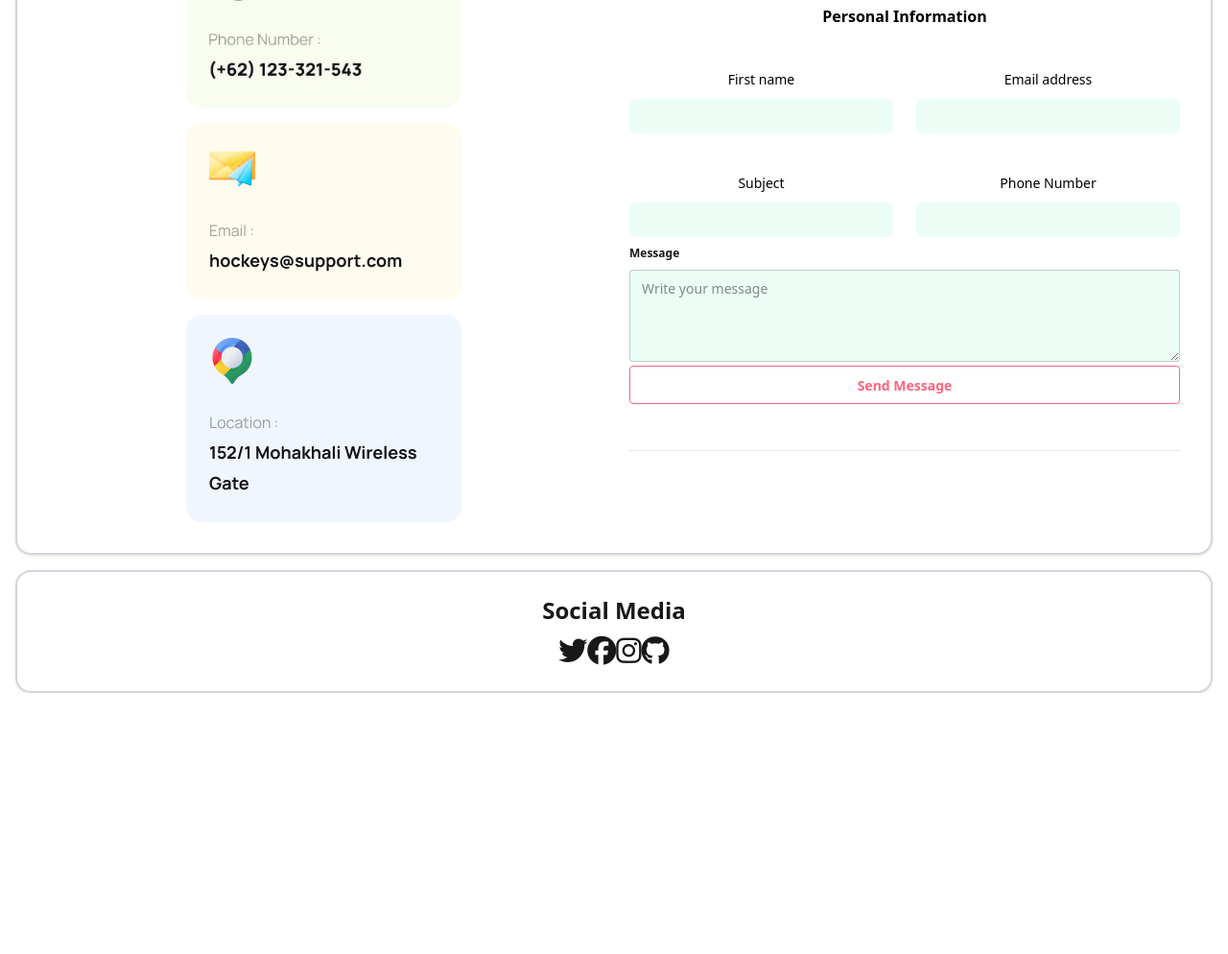
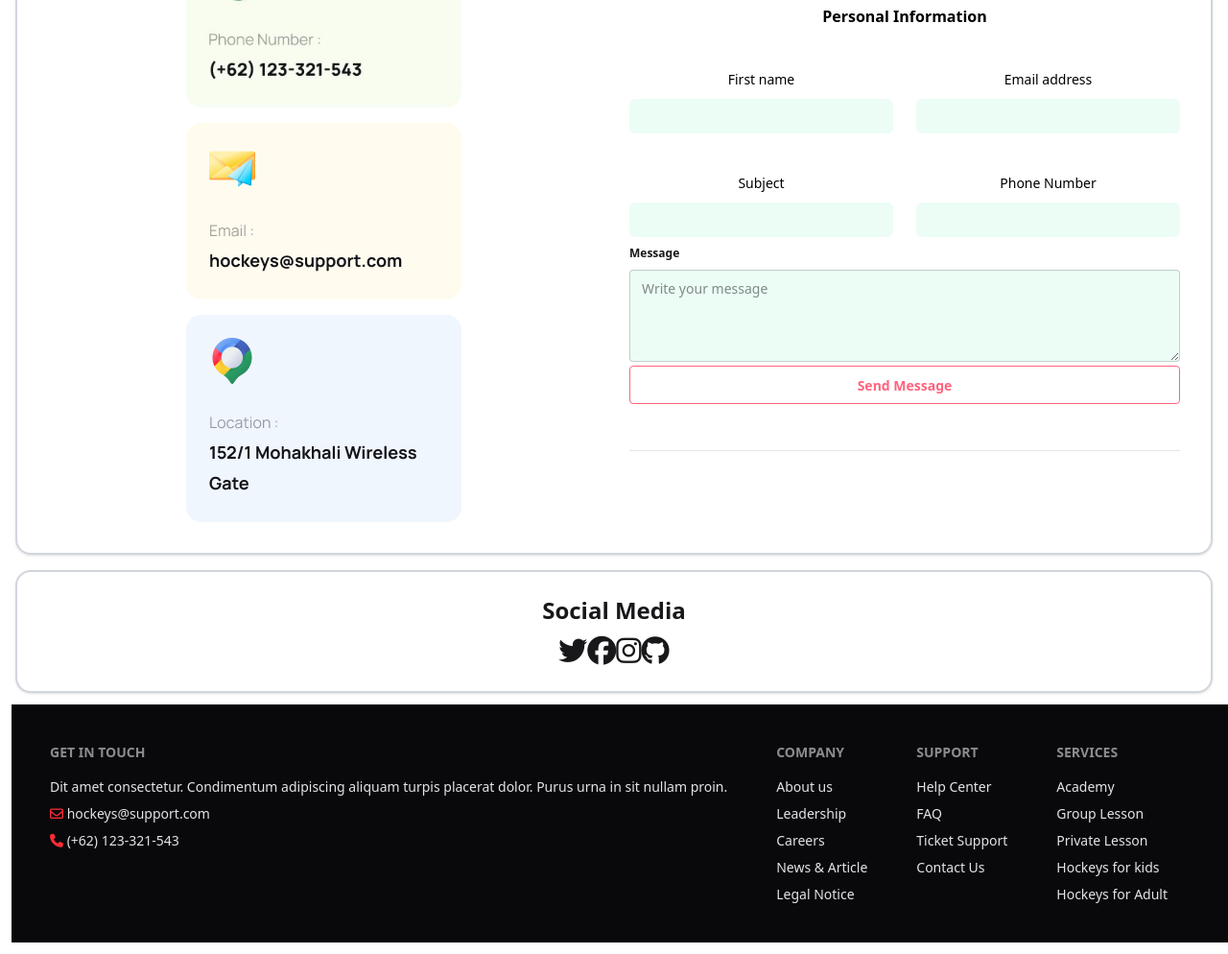
Before and after one commit to fahmidaoyshi/Hockey, a plain HTML site: page index.html in a window 1280 px wide. Shown: the part 3537-4531 px from the top of the page at 96% size. Before the commit the page ends 4259 px from the top, so only its background shows below. Drawn offline with nearby package versions, Linux system fonts and the light colour scheme.

Commit message:
Footer done

```diff
--- a/index.html
+++ b/index.html
@@ -3,11 +3,12 @@
 <head>
     <meta charset="UTF-8">
     <meta name="viewport" content="width=device-width, initial-scale=1.0">
-    <title>Document</title>
+    <title>Hockey’s</title>
     <link href="https://cdn.jsdelivr.net/npm/daisyui@5" rel="stylesheet" type="text/css" />
 <script src="https://cdn.jsdelivr.net/npm/@tailwindcss/browser@4"></script>
  <script src="https://cdn.jsdelivr.net/npm/@tailwindcss/browser@4"></script>
  <script src="https://kit.fontawesome.com/c68dad9641.js" crossorigin="anonymous"></script>
+ <link rel="shortcut icon" href="./Img/Hockey icon.png" type="image/x-icon">
 </head>
 <body>
   <!-- Navbar -->
@@ -447,5 +448,37 @@
         <p class="text-3xl m-2"><i class="fa-brands fa-twitter"></i><i class="fa-brands fa-facebook"></i><i class="fa-brands fa-instagram"></i><i class="fa-brands fa-github"></i></p>
       </div>
     </section>
+    <!-- footer -->
+    <footer class="footer sm:footer-horizontal bg-neutral text-neutral-content p-10 m-3">
+  <nav>
+    <h6 class="footer-title">Get In Touch</h6>
+    <a class="link link-hover">Dit amet consectetur. Condimentum  adipiscing aliquam turpis placerat dolor. Purus urna in sit nullam proin. </a>
+    <a class="link link-hover"><i class="fa-regular fa-envelope text-red-500"></i> hockeys@support.com</a>
+    <a class="link link-hover"><i class="fa-solid fa-phone text-red-500"></i> (+62) 123-321-543</a>
+  </nav>
+  <nav>
+    <h6 class="footer-title">Company</h6>
+    <a class="link link-hover">About us</a>
+    <a class="link link-hover">Leadership</a>
+    <a class="link link-hover">Careers</a>
+    <a class="link link-hover">News & Article</a>
+    <a class="link link-hover">Legal Notice</a>
+  </nav>
+  <nav>
+    <h6 class="footer-title">Support</h6>
+    <a class="link link-hover">Help Center</a>
+    <a class="link link-hover">FAQ</a>
+    <a class="link link-hover">Ticket Support</a>
+    <a class="link link-hover">Contact Us</a>
+  </nav>
+  <nav>
+    <h6 class="footer-title">Services</h6>
+    <a class="link link-hover">Academy</a>
+    <a class="link link-hover">Group Lesson</a>
+    <a class="link link-hover">Private Lesson</a>
+    <a class="link link-hover">Hockeys for kids</a>
+    <a class="link link-hover">Hockeys for Adult</a>
+  </nav>
+</footer>
   </body>
 </html>
```
Also changed, not shown: Img/Hockey icon.png (added).
